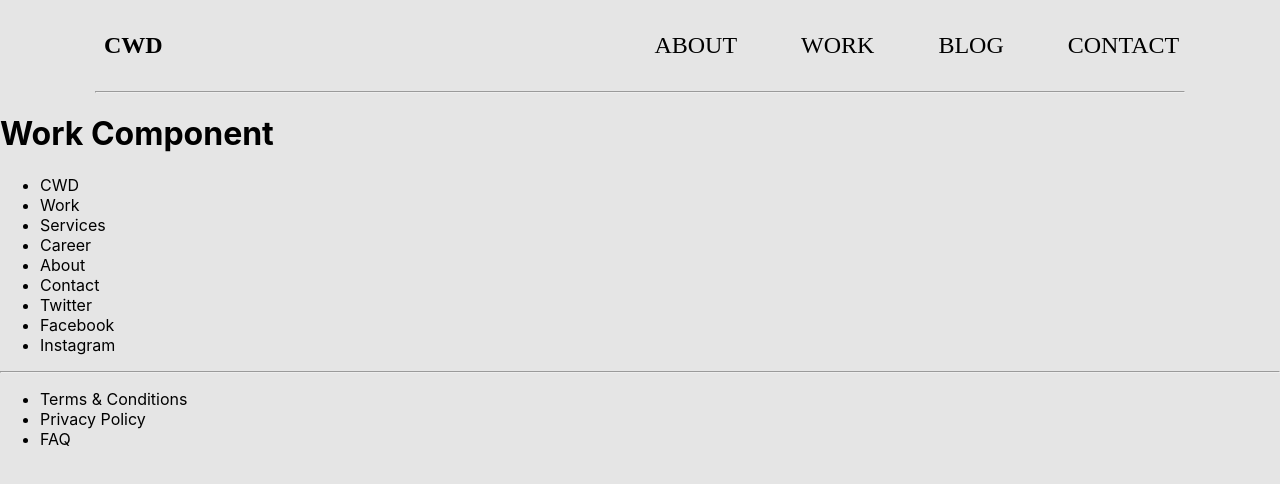
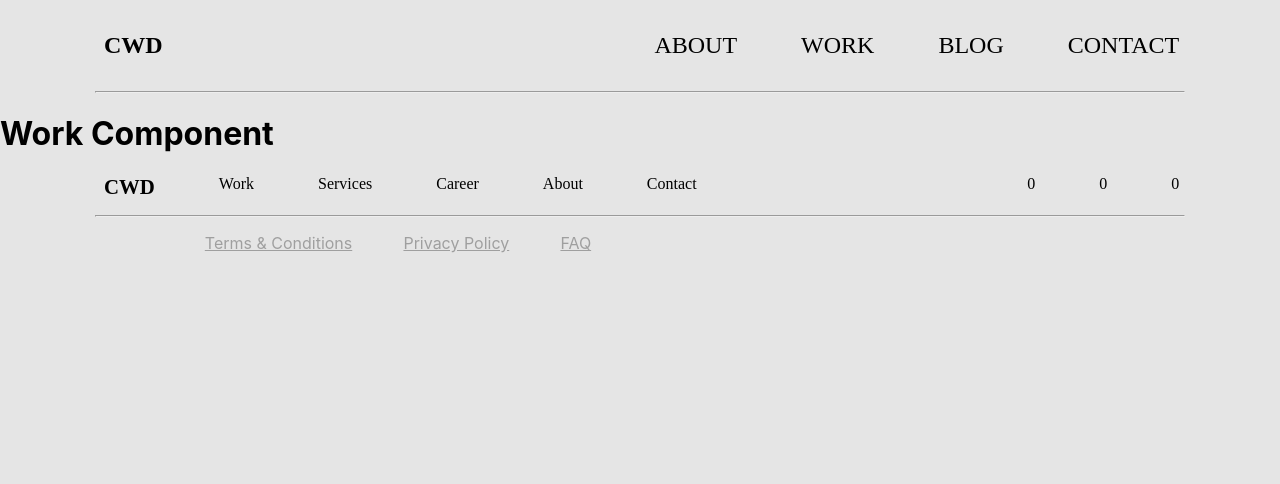
Before and after one commit to ltramos7/cwd-website-fe, a React (Create React App) app: page /work in a window 1280 px wide. Shown: the top 484 px of the page. Built offline with nearby package versions, Linux system fonts and the light colour scheme.

Commit message:
footer styling

```diff
--- a/src/components/global/footer/index.js
+++ b/src/components/global/footer/index.js
@@ -4,9 +4,9 @@ class Footer extends React.Component{
     render(){
         return(
             <footer>
-                <ul>
-                    <li>
-                        <a>
+                <ul className='top-footer'>
+                    <li >
+                        <a className='footer-logo'>
                             CWD
                         </a>
                     </li>
@@ -35,24 +35,26 @@ class Footer extends React.Component{
                             Contact
                         </a>
                     </li>
-                    <li>
+                    <li className='push'>
                         <a>
-                            Twitter
+                            0
                         </a>
                     </li>
                     <li>
                         <a>
-                            Facebook
+                            0
                         </a>
                     </li>
                     <li>
                         <a>
-                            Instagram
+                            0
                         </a>
                     </li>
                 </ul>
-                <hr />
-                <ul>
+
+                <hr className='footer-line' />
+
+                <ul className='bottom-footer'>
                     <li>
                         <a>
                             Terms & Conditions
--- a/src/scss/_footer.scss
+++ b/src/scss/_footer.scss
@@ -0,0 +1,40 @@
+.top-footer {
+    display: flex;
+    width: 89%;
+    font-family: $logo-font;
+
+    & > li {
+        list-style-type: none;
+        padding-left: 5vw;
+
+        & > a {
+            text-decoration: none;
+            color: $secondary-color;
+        }
+    }
+}
+
+.footer-logo {
+    font-size: 1.3rem;
+    font-weight: bolder;
+}
+
+.bottom-footer {
+    display: flex;
+    padding-left: 16vw;
+
+    & > li {
+        list-style-type: none;
+        padding-right: 4vw;
+
+        & > a {
+            text-decoration: underline;
+            color: $secondary-color;
+            opacity: 30%;
+        }
+    }
+}
+
+.footer-line {
+    width: 85%;
+}
--- a/src/scss/_navigation.scss
+++ b/src/scss/_navigation.scss
@@ -12,7 +12,7 @@
         & > a {
             text-decoration: none;
             font-size: 1.5rem;
-            color: black;
+            color: $secondary-color;
         }
     }
 }
--- a/src/scss/_variables.scss
+++ b/src/scss/_variables.scss
@@ -1,4 +1,5 @@
 $paragraph-font: 'Avenir';
 $logo-font: 'Playfair Display SC';
 
-$primary-font: #e5e5e5;
+$primary-color: #e5e5e5;
+$secondary-color: black;
--- a/src/scss/main.scss
+++ b/src/scss/main.scss
@@ -10,5 +10,5 @@
 
 
 body{
-    background-color: $primary-font;
+    background-color: $primary-color;
 }
```
